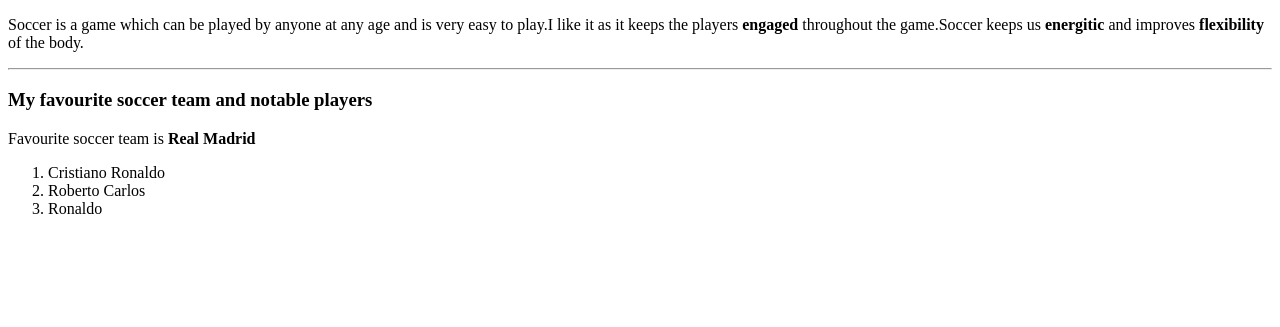
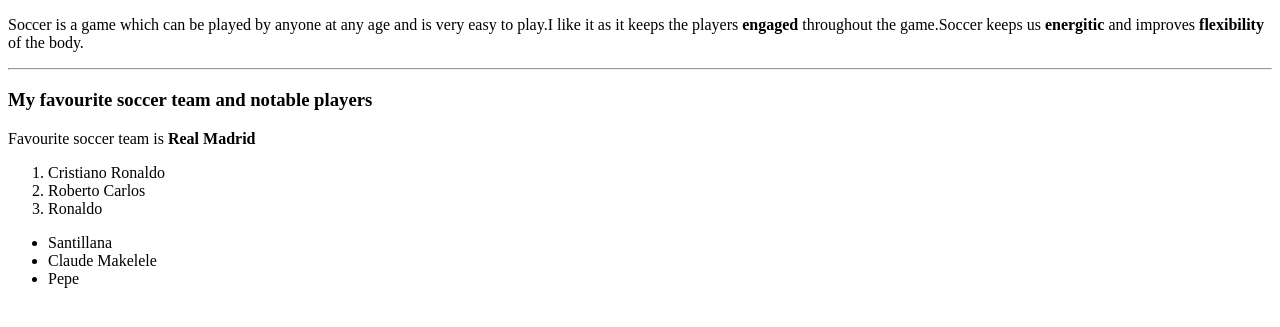
Before and after one commit to 44-563-Web-Apps-S23/44563-webapps-assignment-3-Jitender-Singh-NWM, a plain HTML site: page index.html in a window 1280 px wide. Shown: the part 91-418 px from the top of the page. Drawn offline with Linux system fonts and the light colour scheme.

Commit message:
good players

```diff
--- a/index.html
+++ b/index.html
@@ -22,6 +22,10 @@
         <li>Roberto Carlos</li>
         <li>Ronaldo</li>
     </ol>
-
+    <ul>
+        <li>Santillana</li>
+        <li>Claude Makelele</li>
+        <li>Pepe</li>
+    </ul>
 </body>
 </html>
```
